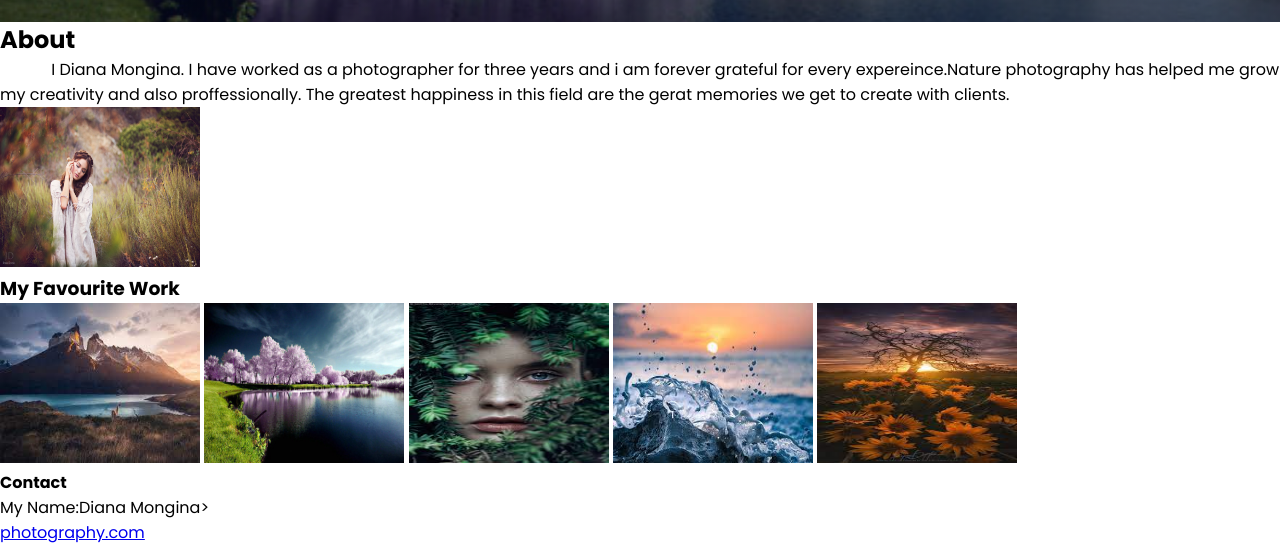
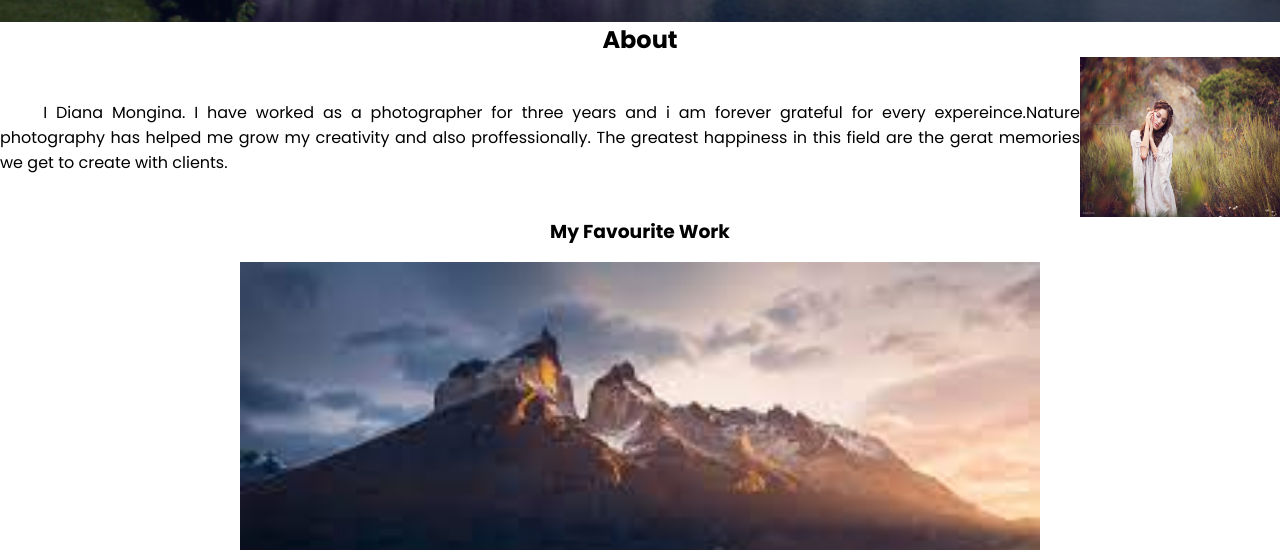
Before and after one commit to Nemwel-Boniface/Ideal-Photography-Website, a plain HTML site: page index.html in a window 1280 px wide. Shown: the part 196-746 px from the top of the page. Drawn offline with Linux system fonts and the light colour scheme.

Commit message:
susbsequent change

```diff
--- a/index.css
+++ b/index.css
@@ -73,25 +73,54 @@ nav img{
     font-size: 13px;
     background: transparent;
     position: relative;
-    cursor: ;
+    cursor: pointer;
 }
 .hero-btn:hover{
     border: 1px solid #f44336;
     background:#f44336;
     transition: 1s;
-}
 
 }
-.
+.About {
+    display: flex;
+    align-items: center;
+    text-align: justify;
 
+}
+h2{
+ display: flex;
+ justify-content: center;
+}
+.Fav-work{
+    display: grid;
+    grid-template-columns: 1fr;
+
+}
+.dee{
+    display: flex;
+    justify-content: center;
+
+}
+.Fav-work img{
+    width: 800px;
+    height: auto;
+    padding: 16px;
+}
+h3{
+    display: flex;
+    justify-content: center;
+}
+h4{
+    display: flex;
+    justify-content: center;
+}
+.contact{
+    display: flex;
+    justify-content: center;
 }
 
 
+.footer{
+    display: flex;
+    justify-content: center;
 }
-
-}
-}
-
-}
-
-}
```
